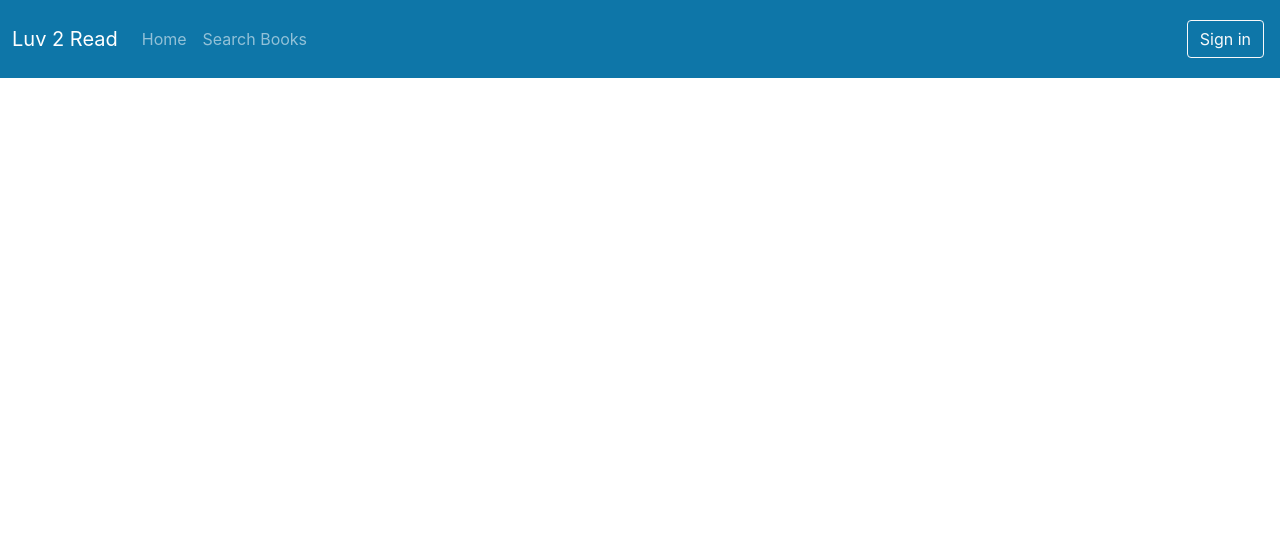
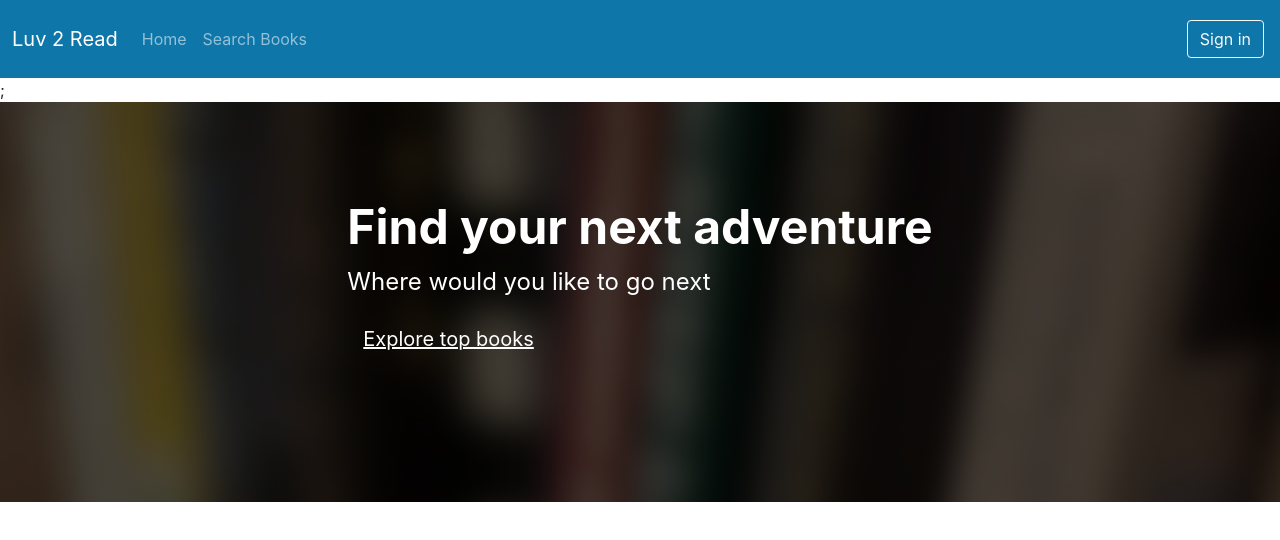
Before and after one commit to Abdelrahmanghoniem/library-app, a React (Create React App) app in the folder 03-frontend/react-library/: page / in a window 1280 px wide. Shown: the top 540 px of the page. Built offline with nearby package versions, Linux system fonts and the light colour scheme.

Commit message:
Explore Top Books Component

```diff
--- a/03-frontend/react-library/src/App.tsx
+++ b/03-frontend/react-library/src/App.tsx
@@ -1,8 +1,15 @@
 import "./App.css";
+import { ExploreTopBooks } from "./layouts/HomePage/ExploreTopBooks";
 import { Navbar } from "./layouts/NavbarAndFooter/Navbar";
 
 function App() {
-  return <Navbar />;
+  return (
+  <div>
+  <Navbar />;
+  <ExploreTopBooks/>
+  </div>
+  )
+
 }
 
 export default App;
--- /dev/null
+++ b/03-frontend/react-library/src/layouts/HomePage/ExploreTopBooks.tsx
@@ -0,0 +1,17 @@
+export const ExploreTopBooks=()=>{
+    return (
+        <div className="p-5 mb-4 bg-dark header">
+            <div className="container-fluid py-5 text-white d-flex justify-content-center align-items-center">
+                <div>
+                    <h1 className="display-5 fw-bold">Find your next adventure</h1>
+                    <p className="col-md-8 fs-4">Where would you like to go next</p>
+                    <a type="button" className="btn-main-color btn-lg text-white" href="#">
+                        Explore top books
+                    </a>
+                </div>
+
+            </div>
+
+        </div>
+    )
+}
```
